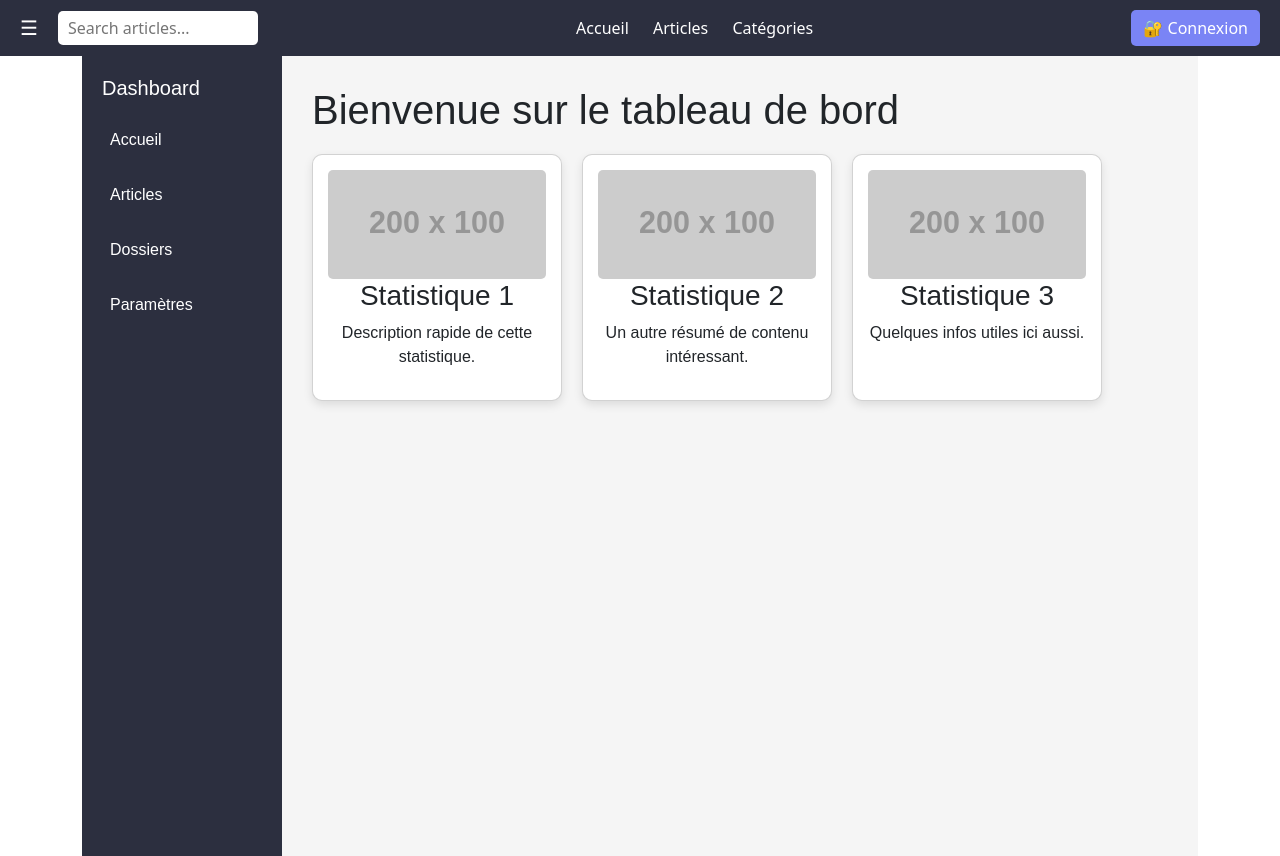
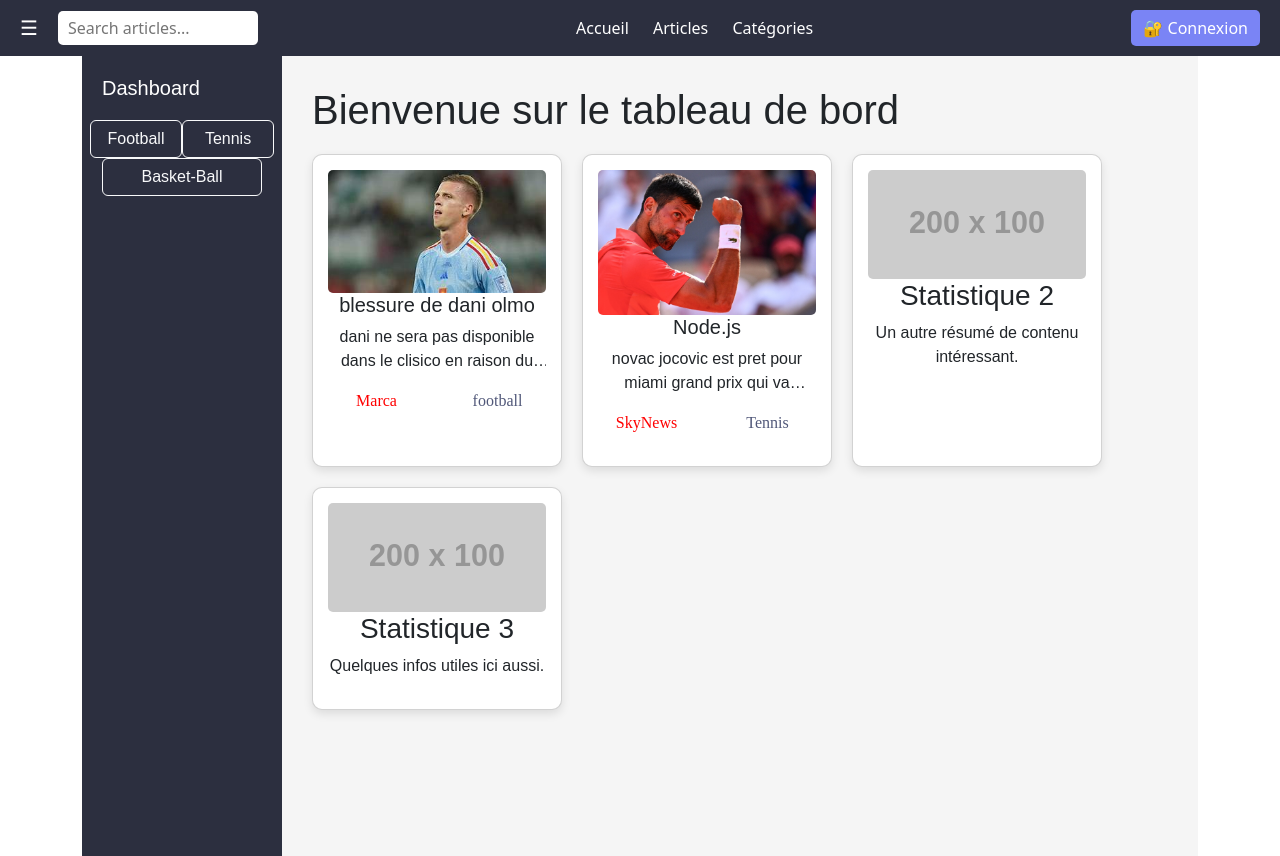
Before and after one commit to Ouanda-amine/Blog-App, an Angular app: page / in a window 1280 px wide. Built offline with nearby package versions, Linux system fonts and the light colour scheme; data requests are answered from the project's data file.

Commit message:
show data as cards

```diff
--- a/db.json
+++ b/db.json
@@ -3,13 +3,20 @@
 
     {
       "id": 1,
-      "titre": "aaaaa",
-      "auteur": "Amine"
+      "titre": "blessure de dani olmo",
+      "auteur": "Marca",
+      "image" : "olmo.jpg",
+      "categorie" : "football",
+      "discription" : "dani ne sera pas disponible dans le clisico en raison du blessure"
     },
     {
       "id": 2,
       "titre": "Node.js",
-      "auteur": "Mohit"
+      "auteur": "SkyNews",
+      "image" : "jocovic.jpg",
+      "categorie" : "Tennis",
+      "discription" : "novac jocovic est pret pour miami grand prix qui va commencer le mois prochaine ,  "
+
     }
   ],
   "comments": [
--- a/src/app/accueil/accueil.component.css
+++ b/src/app/accueil/accueil.component.css
@@ -74,3 +74,21 @@ body {
   max-width: 100%;
   border-radius: 5px;
 }
+#aut{
+  font-family: "Arial Rounded MT Bold";
+  color: red;
+}
+#cat{
+  font-family: "Arabic Typesetting";
+  color: #515879;
+
+}
+#dis{
+  display: -webkit-box;
+  -webkit-box-orient: vertical;
+  -webkit-line-clamp: 2;
+  overflow: hidden;
+}
+#titre{
+  font-size: 20px;
+}
--- a/src/app/accueil/accueil.component.html
+++ b/src/app/accueil/accueil.component.html
@@ -5,12 +5,11 @@
   <!-- Sidebar -->
   <aside class="sidebar">
     <h2> Dashboard</h2>
-    <ul>
-      <li><a href="#"> Accueil</a></li>
-      <li><a href="#"> Articles</a></li>
-      <li><a href="#"> Dossiers</a></li>
-      <li><a href="#"> Paramètres</a></li>
-    </ul>
+   <div class="row">
+     <button class="btn btn-outline-light col-6 ">Football</button>
+     <button class="btn btn-outline-light col-6">Tennis</button>
+   </div>
+    <button class="col-12 btn btn-outline-light">Basket-Ball</button>
   </aside>
 
   <!-- Main Content -->
@@ -18,10 +17,15 @@
     <h1>Bienvenue sur le tableau de bord</h1>
 
     <div class="card-grid">
-      <div class="card">
-        <img src="https://via.placeholder.com/200x100" alt="Image 1">
-        <h3>Statistique 1</h3>
-        <p>Description rapide de cette statistique.</p>
+      <div class="card"  *ngFor="let p of allposts">
+        <img src="/{{p.image}}" alt="Image 1">
+        <h3 id="titre">{{ p.titre }}</h3>
+        <p id="dis">{{ p.discription }}</p>
+        <div class="row">
+          <p class="col-6" id="aut">{{ p.auteur }}</p>
+          <p class="col-6" id="cat">{{ p.categorie }}</p>
+
+        </div>
       </div>
 
       <div class="card">
--- a/src/app/accueil/accueil.component.ts
+++ b/src/app/accueil/accueil.component.ts
@@ -5,8 +5,11 @@ import {NgForOf} from '@angular/common';
 
 interface Post {
   id: number;
-  titre: string; // Au lieu de 'titre'
-  auteur: string; // Au lieu de 'auteur'
+  titre: string;
+  auteur: string;
+  image : string
+  categorie : string
+  discription : string
 }
 
 @Component({
```
Also changed, not shown: public/jocovic.jpg (added), public/olmo.jpg (added).
